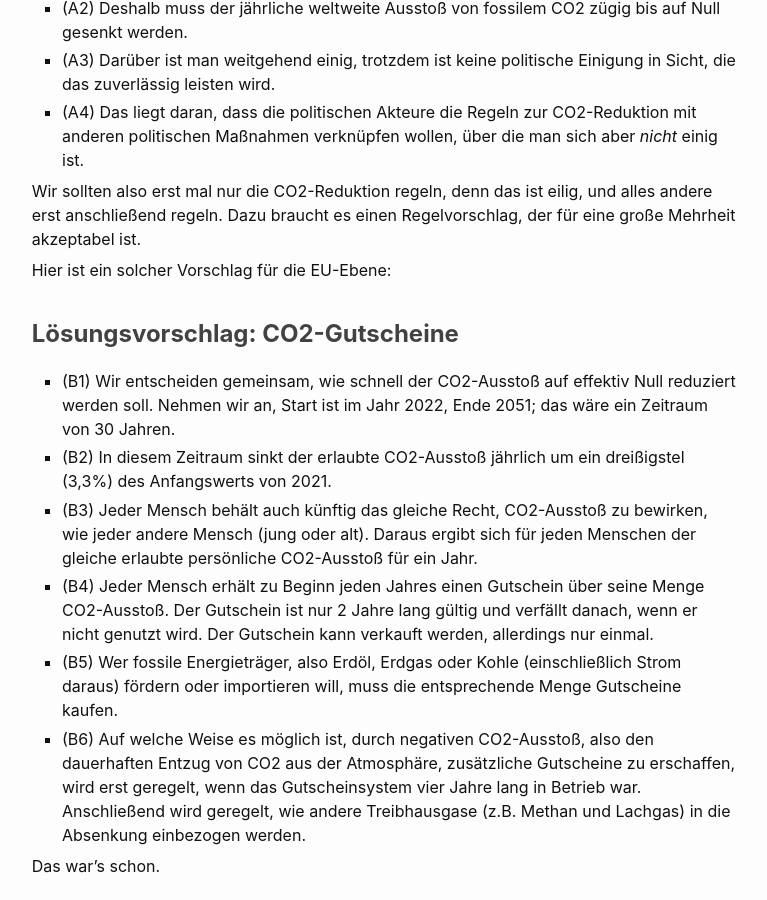
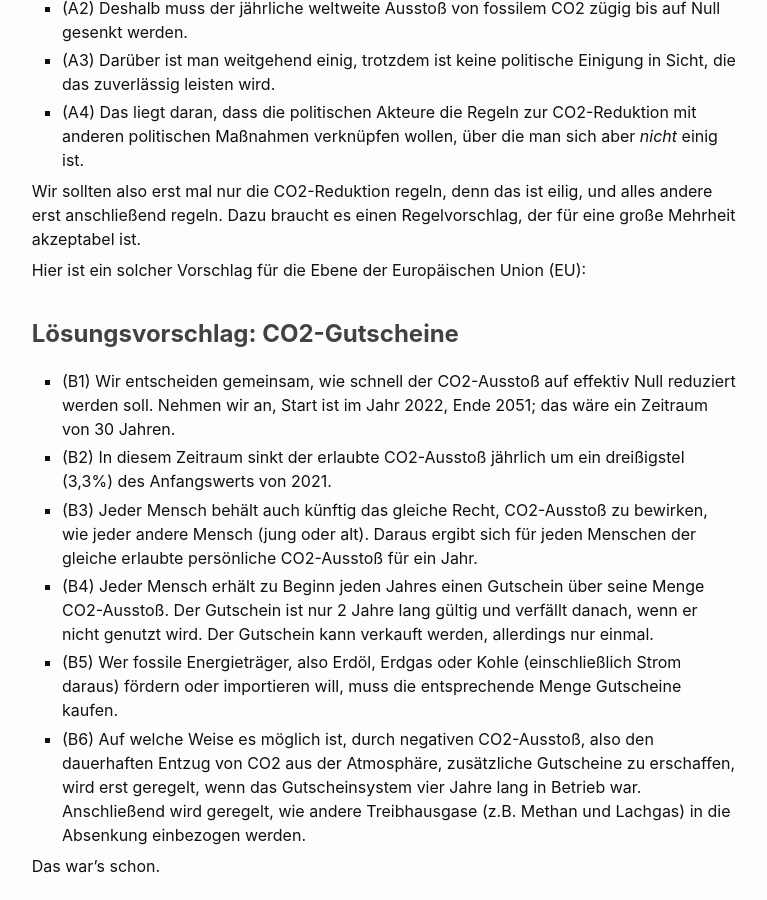
Before and after one commit to co2coupons/co2coupons.github.io, a Jekyll site: the page built from de.md, in a window 1280 px wide and 900 px high, scrolled down 516 px. Shown: the whole window, without its empty margins (255-1022 px from the left). Built offline with Jekyll 4.4.1, drawn with Linux system fonts in a browser that asks for light colours; some of the changed text lies outside the part shown.

Commit message:
spell out 'EU' once

```diff
--- a/de.md
+++ b/de.md
@@ -39,7 +39,7 @@ denn das ist eilig, und alles andere erst anschließend regeln.
 Dazu braucht es einen Regelvorschlag, der für eine große Mehrheit
 akzeptabel ist.
 
-Hier ist ein solcher Vorschlag für die EU-Ebene:
+Hier ist ein solcher Vorschlag für die Ebene der Europäischen Union (EU):
 
 ## <a name="vorschlag"></a>Lösungsvorschlag: CO2-Gutscheine
 
```
Also changed, not shown: other parts of de.md (+1 -1 lines), en.md (+2 -2 lines).
